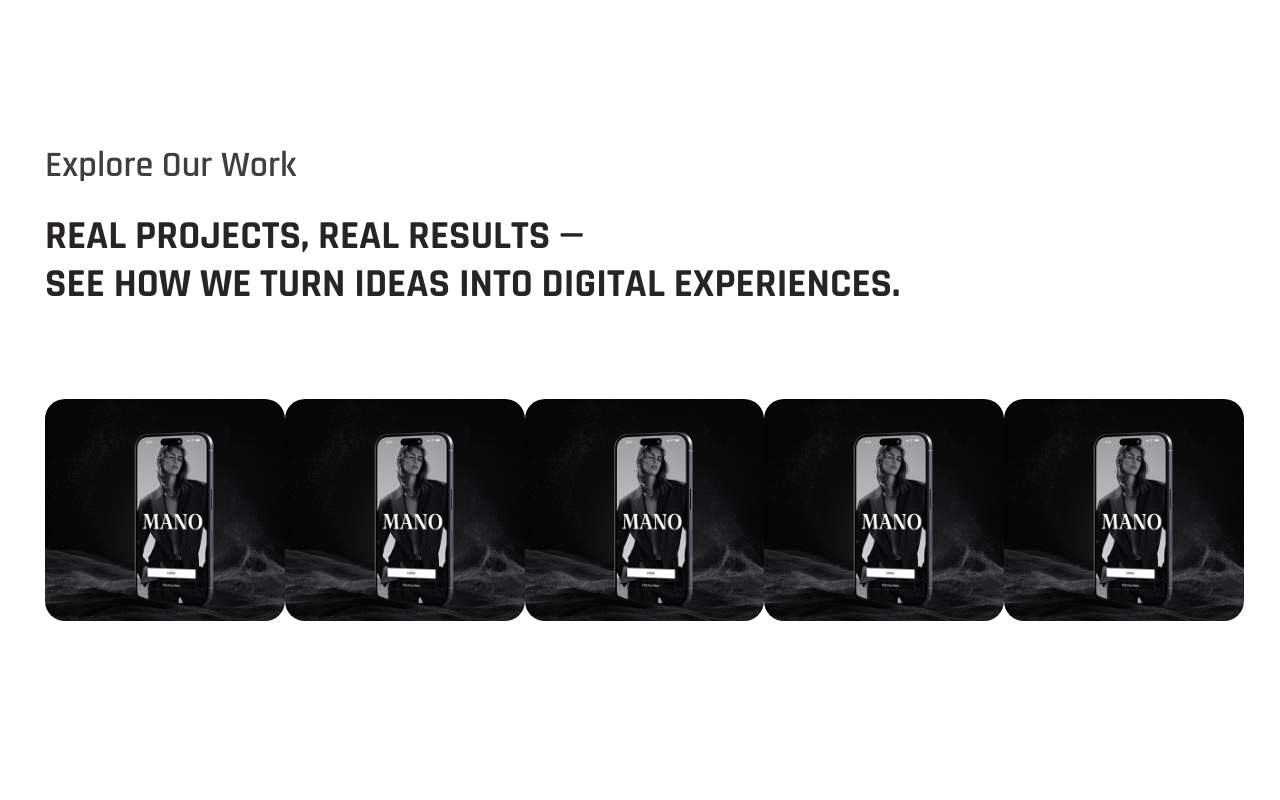
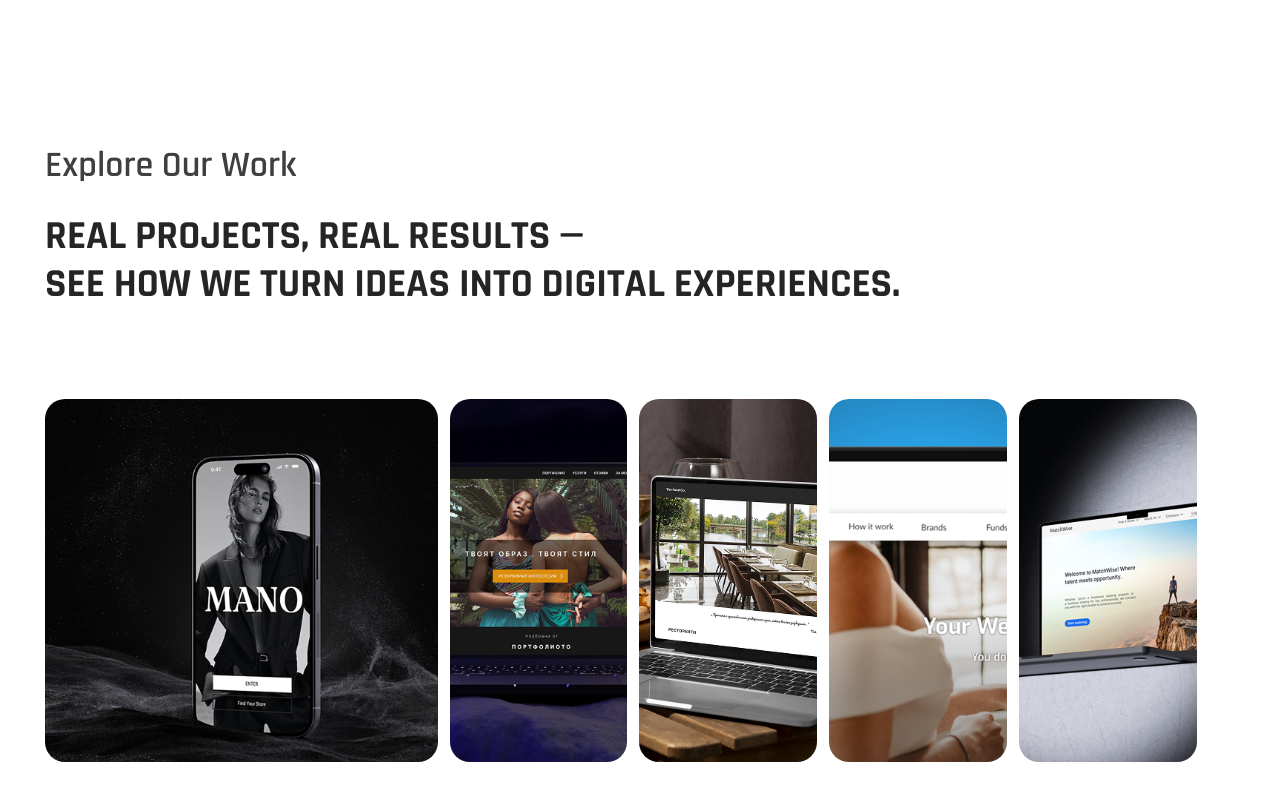
Before and after one commit to cristianccgg/sincere-studio, a React (Vite) app: page / in a window 1280 px wide. Shown: the part 1473-2273 px from the top of the page. Before the commit the page ends 2134 px from the top, so only its background shows below. Built offline with nearby package versions, Linux system fonts and the light colour scheme.

Commit message:
Update Landing.jsx

```diff
--- a/src/components/pages/Landing.jsx
+++ b/src/components/pages/Landing.jsx
@@ -50,6 +50,78 @@
   }, []);
 
   return breakpoint;
+};
+
+const workItems = [
+  { id: 0, src: "/images/landing/our work/nano.png", alt: "nano-project" },
+  { id: 1, src: "/images/landing/our work/Cover Thumbnail 2.png", alt: "project-2" },
+  { id: 2, src: "/images/landing/our work/Cover Thumbnail 3.png", alt: "project-3" },
+  { id: 3, src: "/images/landing/our work/Cover Thumbnail 4.png", alt: "project-4" },
+  { id: 4, src: "/images/landing/our work/Cover Thumbnail 5.png", alt: "project-5" },
+];
+
+const WorkAccordion = () => {
+  const [activeIndex, setActiveIndex] = useState(0);
+  const breakpoint = useBreakpoint();
+  const isMobile = breakpoint === "mobile";
+
+  // Sizes at 1728px: expanded = 530px, collapsed = 240px, height = 490px
+  // Using vw units with max values for responsive behavior
+  // 530/1728 ≈ 30.67vw, 240/1728 ≈ 13.89vw, 490/1728 ≈ 28.36vw
+
+  if (isMobile) {
+    return (
+      <div className="flex flex-col gap-4 mb-10">
+        {workItems.map((item) => (
+          <div
+            key={item.id}
+            className="rounded-[20px] overflow-hidden w-full"
+            style={{ height: "300px" }}
+          >
+            <img
+              src={item.src}
+              alt={item.alt}
+              className="w-full h-full object-cover"
+            />
+          </div>
+        ))}
+      </div>
+    );
+  }
+
+  return (
+    <div className="flex gap-2 xl:gap-3 2xl:gap-4 mb-10">
+      {workItems.map((item, index) => (
+        <motion.div
+          key={item.id}
+          className="rounded-[20px] overflow-hidden cursor-pointer"
+          onClick={() => setActiveIndex(index)}
+          animate={{
+            width: activeIndex === index
+              ? "min(30.67vw, 530px)"
+              : "min(13.89vw, 240px)",
+          }}
+          initial={{
+            width: index === 0 ? "min(30.67vw, 530px)" : "min(13.89vw, 240px)",
+          }}
+          transition={{
+            type: "spring",
+            stiffness: 300,
+            damping: 30,
+          }}
+          style={{
+            height: "min(28.36vw, 490px)",
+          }}
+        >
+          <img
+            src={item.src}
+            alt={item.alt}
+            className="w-full h-full object-cover"
+          />
+        </motion.div>
+      ))}
+    </div>
+  );
 };
 
 const Landing = () => {
@@ -436,23 +508,7 @@
           REAL PROJECTS, REAL RESULTS — <br />
           SEE HOW WE TURN IDEAS INTO DIGITAL EXPERIENCES.
         </h2>
-        <div className="flex">
-          <div className="rounded-[20px] overflow-hidden max-w-132.5 max-h-122.5 mb-10">
-            <img src="public/images/landing/our work/nano.png" alt="mano-img" />
-          </div>
-          <div className="rounded-[20px] overflow-hidden max-w-132.5 max-h-122.5 mb-10">
-            <img src="public/images/landing/our work/nano.png" alt="mano-img" />
-          </div>
-          <div className="rounded-[20px] overflow-hidden max-w-132.5 max-h-122.5 mb-10">
-            <img src="public/images/landing/our work/nano.png" alt="mano-img" />
-          </div>
-          <div className="rounded-[20px] overflow-hidden max-w-132.5 max-h-122.5 mb-10">
-            <img src="public/images/landing/our work/nano.png" alt="mano-img" />
-          </div>
-          <div className="rounded-[20px] overflow-hidden max-w-132.5 max-h-122.5 mb-10">
-            <img src="public/images/landing/our work/nano.png" alt="mano-img" />
-          </div>
-        </div>
+        <WorkAccordion />
       </section>
     </div>
   );
```
